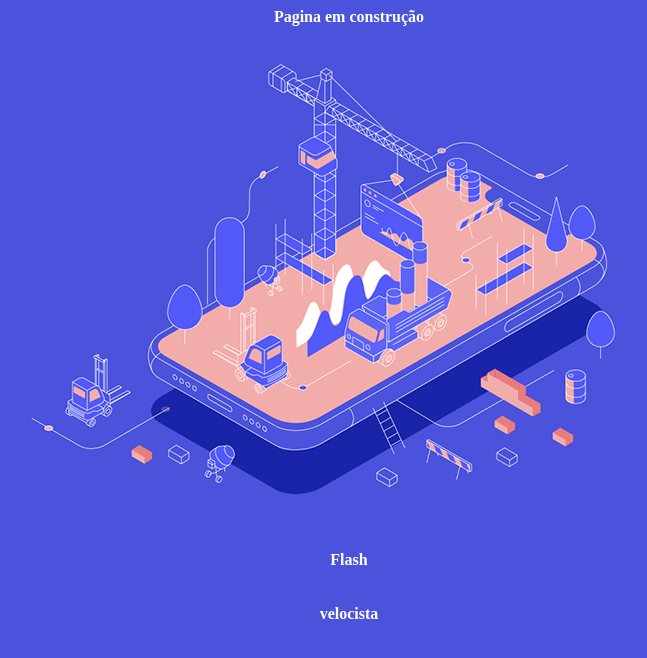
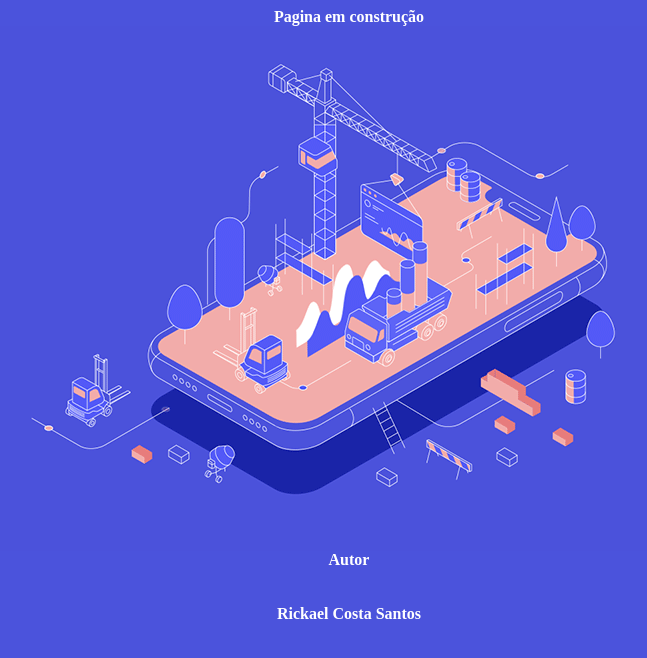
Before and after one commit to rickaelcostasantos/rickaelcostasantos.github.io, a plain HTML site: page index.html in a window 1280 px wide. Shown: the whole page, without its empty margins (291-938 px from the left). Drawn offline with Linux system fonts and the light colour scheme.

Commit message:
Update index.html

```diff
--- a/index.html
+++ b/index.html
@@ -10,8 +10,8 @@
 <body>
     <b>Pagina em construção</b>
     <img src="construcao.gif" alt="">
-    <b>Flash</b><br><br><br>
-    <b>velocista</b>
+    <b>Autor</b><br><br><br>
+    <b>Rickael Costa Santos</b>
 
 </body>
 </html>
```
